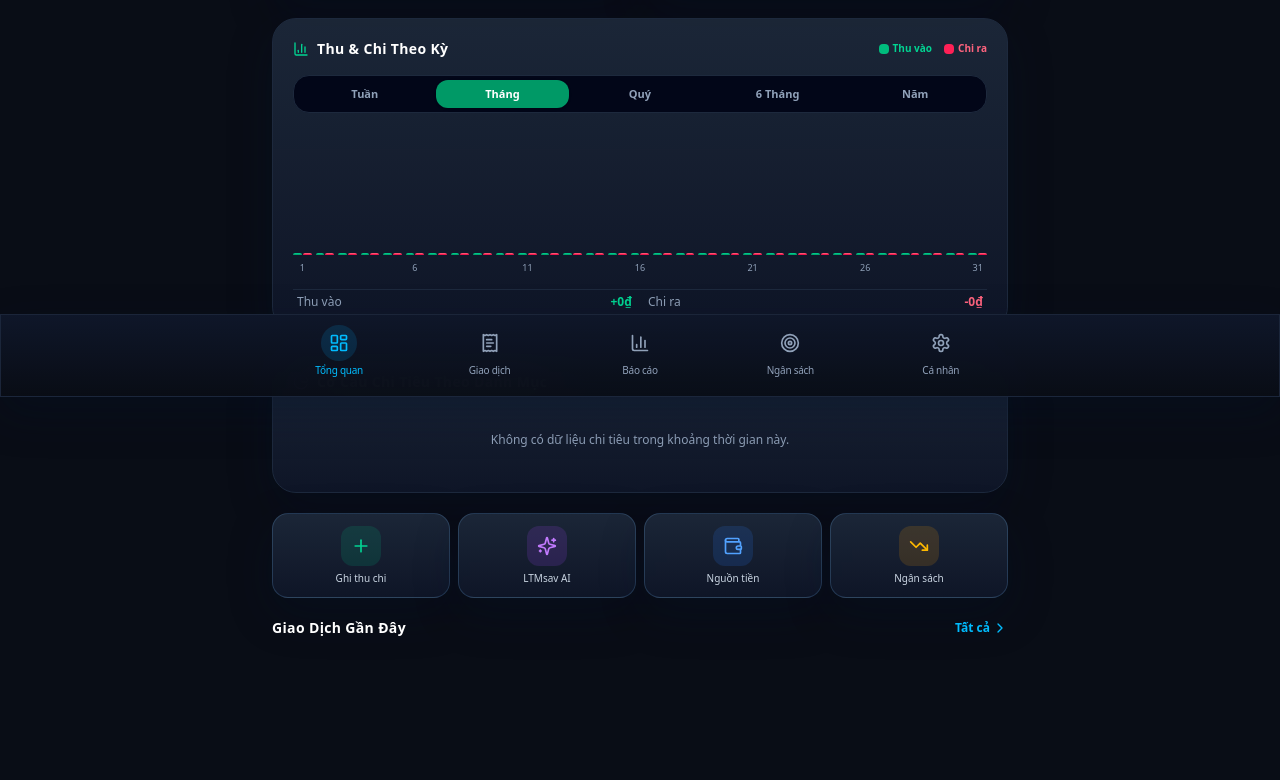
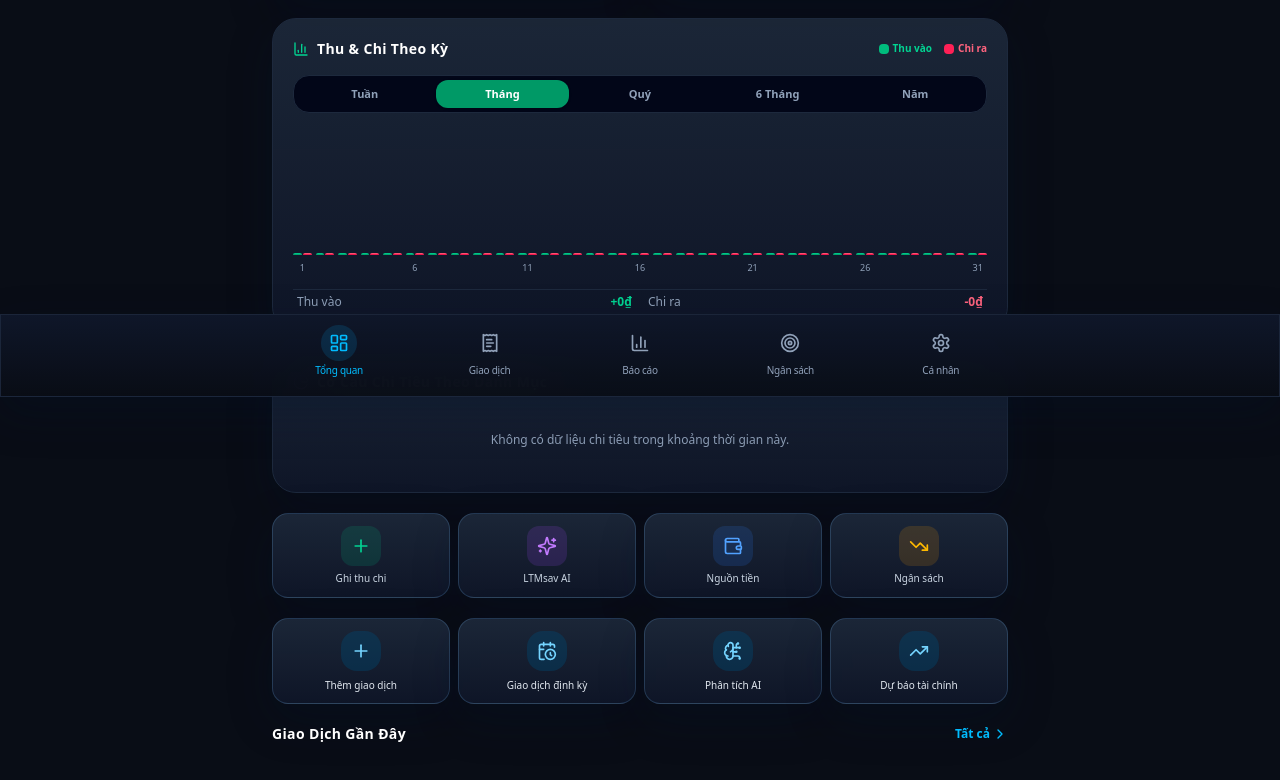
Before and after one commit to tranlocbtr99/Ltmsav, a React (Vite) app: page / in a window 1280 px wide. Shown: the part 403-1183 px from the top of the page. Built offline with nearby package versions, Linux system fonts and the light colour scheme; what @capacitor/core would draw is missing.

Commit message:
feat(ui): add reference-inspired finance quick actions wired to existing app routes

```diff
--- a/src/components/OverviewTab.tsx
+++ b/src/components/OverviewTab.tsx
@@ -3,7 +3,7 @@ import { Account, Transaction, Category, Budget, DebtOrLoan } from '../types';
 import {
   TrendingUp, TrendingDown, Wallet, ArrowRightLeft, Sparkles, Plus,
   ArrowUpRight, ArrowDownLeft, AlertTriangle, ShieldCheck, ChevronRight,
-  BarChart3, PieChart, Eye, EyeOff
+  BarChart3, PieChart, Eye, EyeOff, CalendarClock, BrainCircuit
 } from 'lucide-react';
 import { DynamicIcon } from './DynamicIcon';
 import { useLanguage } from '../contexts/LanguageContext';
@@ -496,6 +496,24 @@ export const OverviewTab: React.FC<OverviewTabProps> = ({
         </button>
       </div>
 
+      {/* Reference-inspired quick actions: real navigation, no mock values */}
+      <div className="grid grid-cols-4 gap-2">
+        {[
+          { label: 'Thêm giao dịch', icon: Plus, action: onOpenAdd },
+          { label: 'Giao dịch định kỳ', icon: CalendarClock, action: () => onNavigateTab('transactions') },
+          { label: 'Phân tích AI', icon: BrainCircuit, action: onOpenAi },
+          { label: 'Dự báo tài chính', icon: TrendingUp, action: () => onNavigateTab('reports') },
+        ].map(item => {
+          const Icon = item.icon;
+          return <button key={item.label} type="button" onClick={item.action}
+            className="glass-card rounded-2xl px-1.5 py-3 flex flex-col items-center gap-2 hover:border-sky-300 active:scale-95 transition"
+            aria-label={item.label}>
+            <span className="w-10 h-10 rounded-2xl bg-sky-100 dark:bg-sky-900/40 text-sky-600 dark:text-sky-300 flex items-center justify-center"><Icon className="w-5 h-5" /></span>
+            <span className="text-[10px] text-center leading-tight font-medium text-slate-700 dark:text-slate-200">{item.label}</span>
+          </button>;
+        })}
+      </div>
+
       {/* Budget Alerts */}
       {budgetAlerts.length > 0 && (
         <div className="space-y-2">
```
